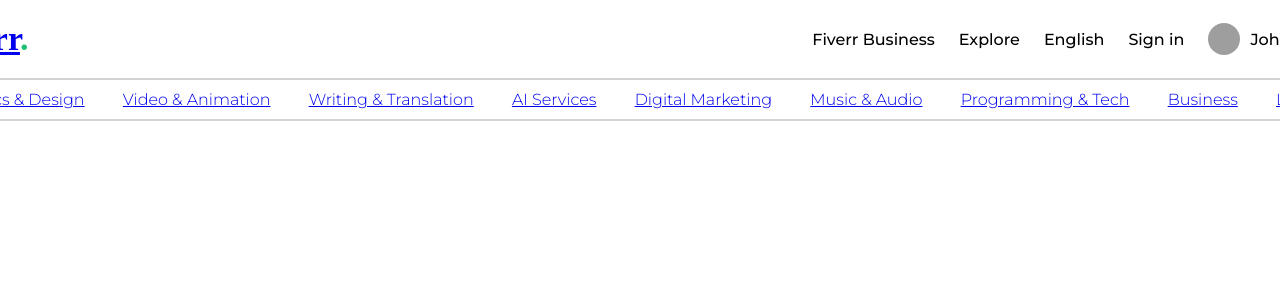
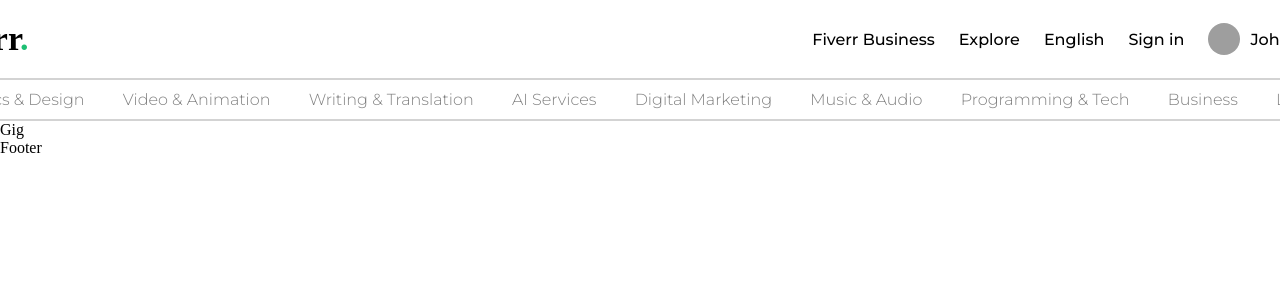
Before and after one commit to debdut066/fiver, a React (Vite) app in the folder client/: page /gig/1 in a window 1280 px wide. Shown: the top 300 px of the page. Built offline with nearby package versions, Linux system fonts and the light colour scheme; grey boxes are pictures that could not be loaded.

Commit message:
configuring routes

```diff
--- a/client/src/App.jsx
+++ b/client/src/App.jsx
@@ -1,12 +1,12 @@
 import React from 'react'
-import Navbar from './Layout/Navbar'
+import { RouterProvider } from 'react-router-dom'
 import "./App.scss"
+import router from "./routes"
 
 function App() {
+
   return (
-    <div className="App">
-      <Navbar/>
-    </div>
+    <RouterProvider router={router} />
   )
 }
 
--- a/client/src/App.scss
+++ b/client/src/App.scss
@@ -1,5 +1,10 @@
-*{
-    padding: 0;
-    margin: 0;
-    box-sizing: border-box;
+* {
+  padding: 0;
+  margin: 0;
+  box-sizing: border-box;
+
+  .link {
+    text-decoration: none;
+    color: inherit;
+  }
 }
--- a/client/src/main.jsx
+++ b/client/src/main.jsx
@@ -1,12 +1,9 @@
 import React from 'react'
 import ReactDOM from 'react-dom/client'
 import App from './App'
-import { BrowserRouter } from 'react-router-dom'
 
 ReactDOM.createRoot(document.getElementById('root')).render(
   <React.StrictMode>
-    <BrowserRouter>
-      <App />
-    </BrowserRouter>
+    <App />
   </React.StrictMode>,
 )
```
